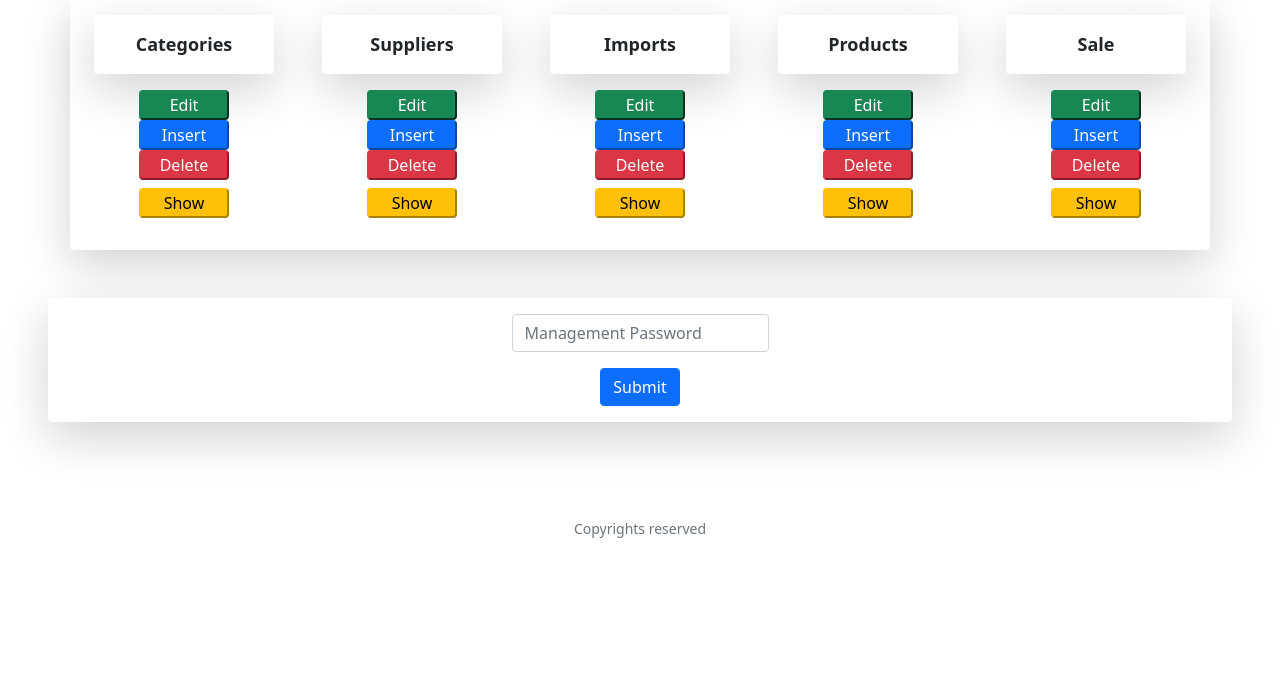
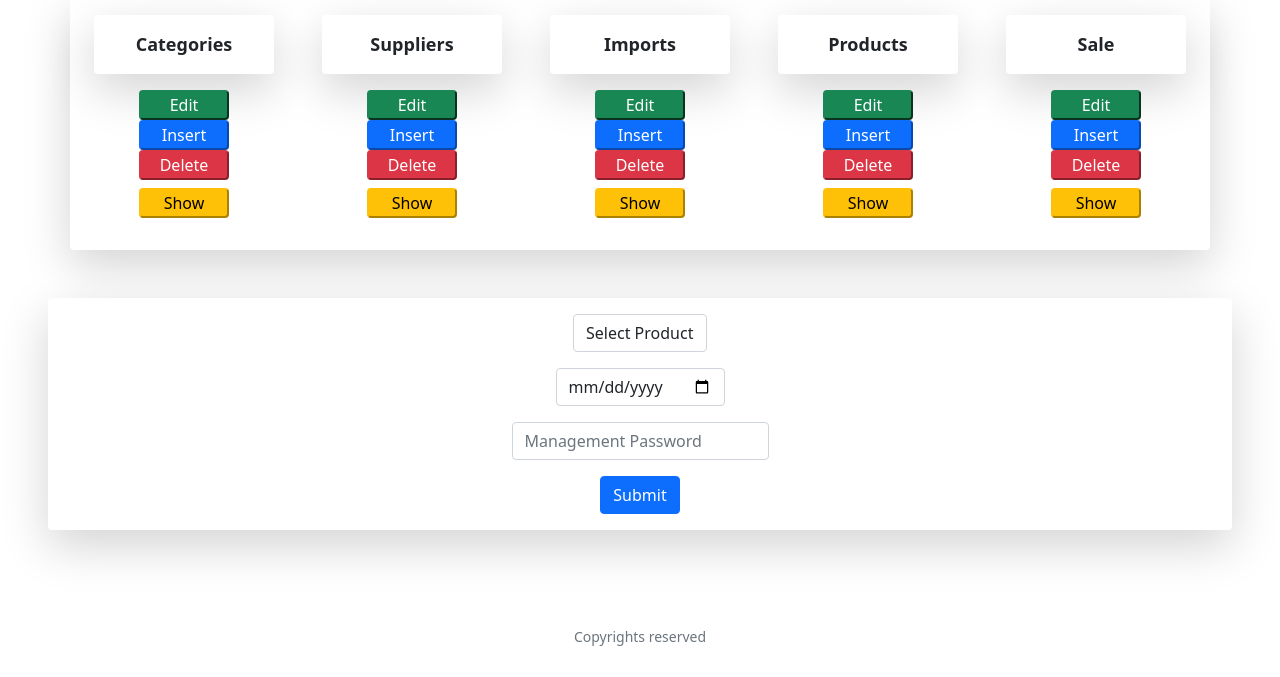
Before and after one commit to AmmarMohamed21/OnlineStore, a Flask app: page /management in a window 1280 px wide, after a click on "Edit". Shown: the part 123-800 px from the top of the page. Run offline with Flask 2, Linux system fonts and the light colour scheme; some libraries are stand-ins or nearby versions.

Commit message:
Update management.html

```diff
--- a/templates/management.html
+++ b/templates/management.html
@@ -81,6 +81,9 @@ Management
         date = new Date();
         date = date.toLocaleDateString();
         document.getElementById("ImportDateInsert").value=date;
+        document.getElementById("SaleDateEdit").min=date;
+
+
     }
 </script>
 
@@ -592,6 +595,18 @@ Management
 
     <div class="collapse multi-collapse" id="SaleEdit">
         <form action="/management" method="post">
+
+            <div class="mb-3">
+                <select class="form-control" name="SaleProdEdit">
+                    <option disabled selected value> Select Product </option>
+                    {% for saleproduct in saleproducts %}
+                    <option>{{saleproduct.ProductName}}</option>
+                    {% endfor %}
+                </select>
+            </div>
+        <div class="mb-3">
+            <input type="date" class="form-control" id = "SaleDateEdit" name = "SaleDateEdit" placeholder="Sale End Date" min="2021-01-01">
+        </div>
             <div class="mb-3">
                 <input class="form-control" name="password" placeholder="Management Password" type="password">
             </div>
```
